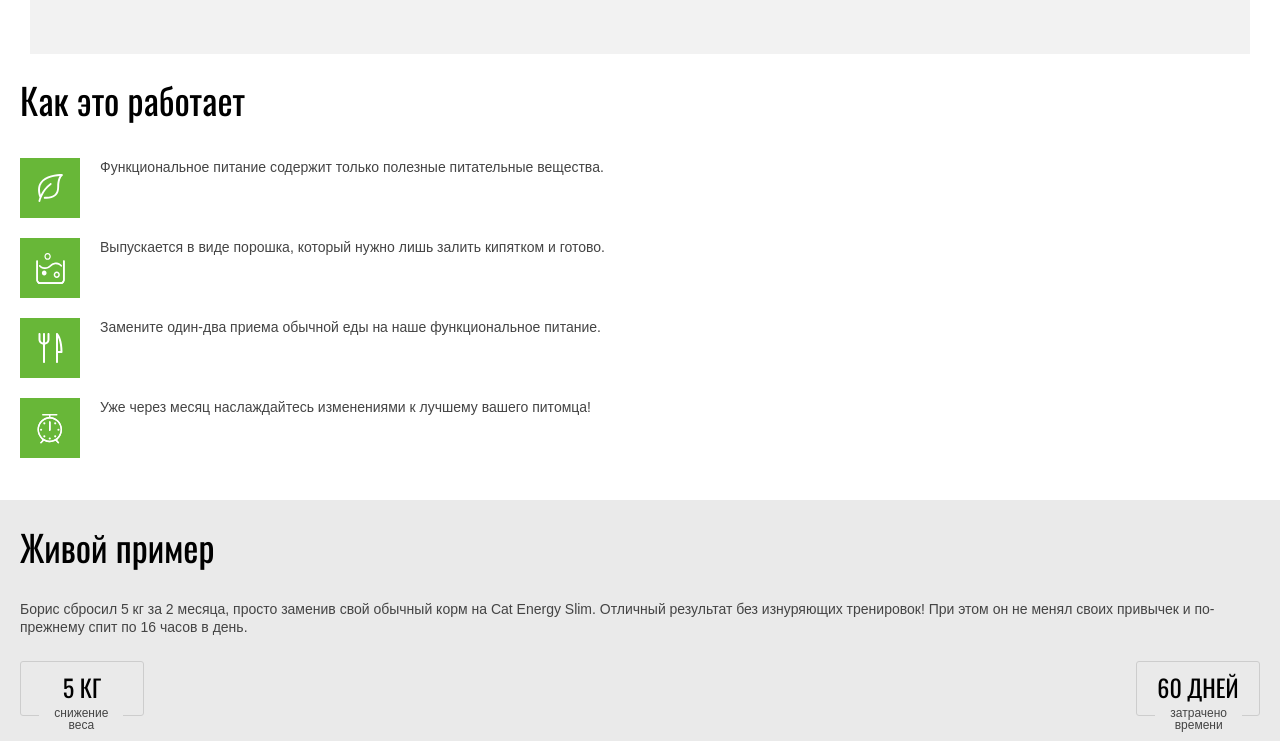
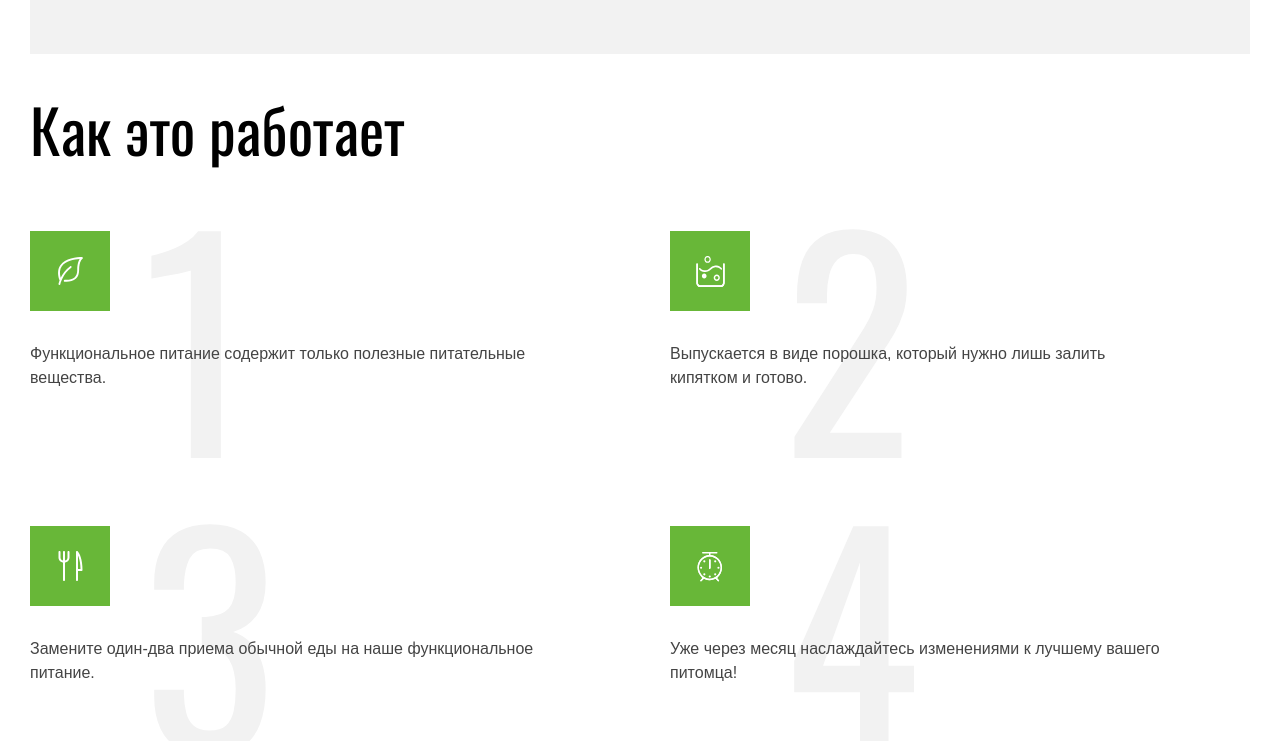
Before and after one commit to ikonnikoweb/1690249-cat-energy-22, a website: page source/index.html in a window 1280 px wide. Shown: the part 1399-2140 px from the top of the page. Drawn offline with nearby package versions, Linux system fonts and the light colour scheme; files that its build step writes are made by us from their sources.

Commit message:
секция Work (планшет)

```diff
--- a/source/sass/blocks/work-list.scss
+++ b/source/sass/blocks/work-list.scss
@@ -20,8 +20,6 @@
   content: "";
   flex-shrink: 0;
   margin-right: 20px;
-  width: 60px;
-  height: 60px;
   background-color: #68b738;
   background-image: url("../img/work/work-2.svg");
   background-repeat: no-repeat;
@@ -33,8 +31,6 @@
   content: "";
   flex-shrink: 0;
   margin-right: 20px;
-  width: 60px;
-  height: 60px;
   background-color: #68b738;
   background-image: url("../img/work/work-3.svg");
   background-repeat: no-repeat;
@@ -50,8 +46,6 @@
   content: "";
   flex-shrink: 0;
   margin-right: 20px;
-  width: 60px;
-  height: 60px;
   background-color: #68b738;
   background-image: url("../img/work/work-4.svg");
   background-repeat: no-repeat;
@@ -64,3 +58,37 @@
   color: $special-text;
   font-family: "Arial", sans-serif;
 }
+
+@media (min-width: $tablet-width) {
+  .work-list__item {
+    flex-direction: column;
+    position: relative;
+    margin-bottom: 0;
+  }
+
+  .work-list__item::after {
+    counter-increment: number;
+    content: counter(number);
+    font-family: $oswald;
+    font-weight: 400;
+    font-size: 280px;
+    line-height: 280px;
+    color: $basic-grey;
+    z-index: -1;
+    position: absolute;
+    top: -39px;
+    left: 113px;
+
+  }
+
+  .work-list__text {
+    margin-top: 31px;
+    font-size: 16px;
+    line-height: 24px;
+  }
+
+  .work-list__item::before {
+    width: 80px;
+    height: 80px;
+  }
+}
--- a/source/sass/blocks/work.scss
+++ b/source/sass/blocks/work.scss
@@ -21,3 +21,31 @@
   flex-direction: column;
   flex-wrap: wrap;
 }
+
+@media (min-width: $tablet-width) {
+  .work {
+    padding-bottom: 103px;
+    border-bottom: 1px solid $dividing-mobile;
+  }
+
+  .work__wrapper {
+    padding-left: 30px;
+    padding-right: 105px;
+    margin-top: 45px;
+  }
+
+  .work__title {
+    font-size: 60px;
+    line-height: 60px;
+    margin-bottom: 72px;
+  }
+
+  .work__list {
+    display: grid;
+    grid-template-columns: 1fr 1fr;
+    counter-reset: number;
+    column-gap: 135px;
+    row-gap: 136px;
+  }
+
+}
```
